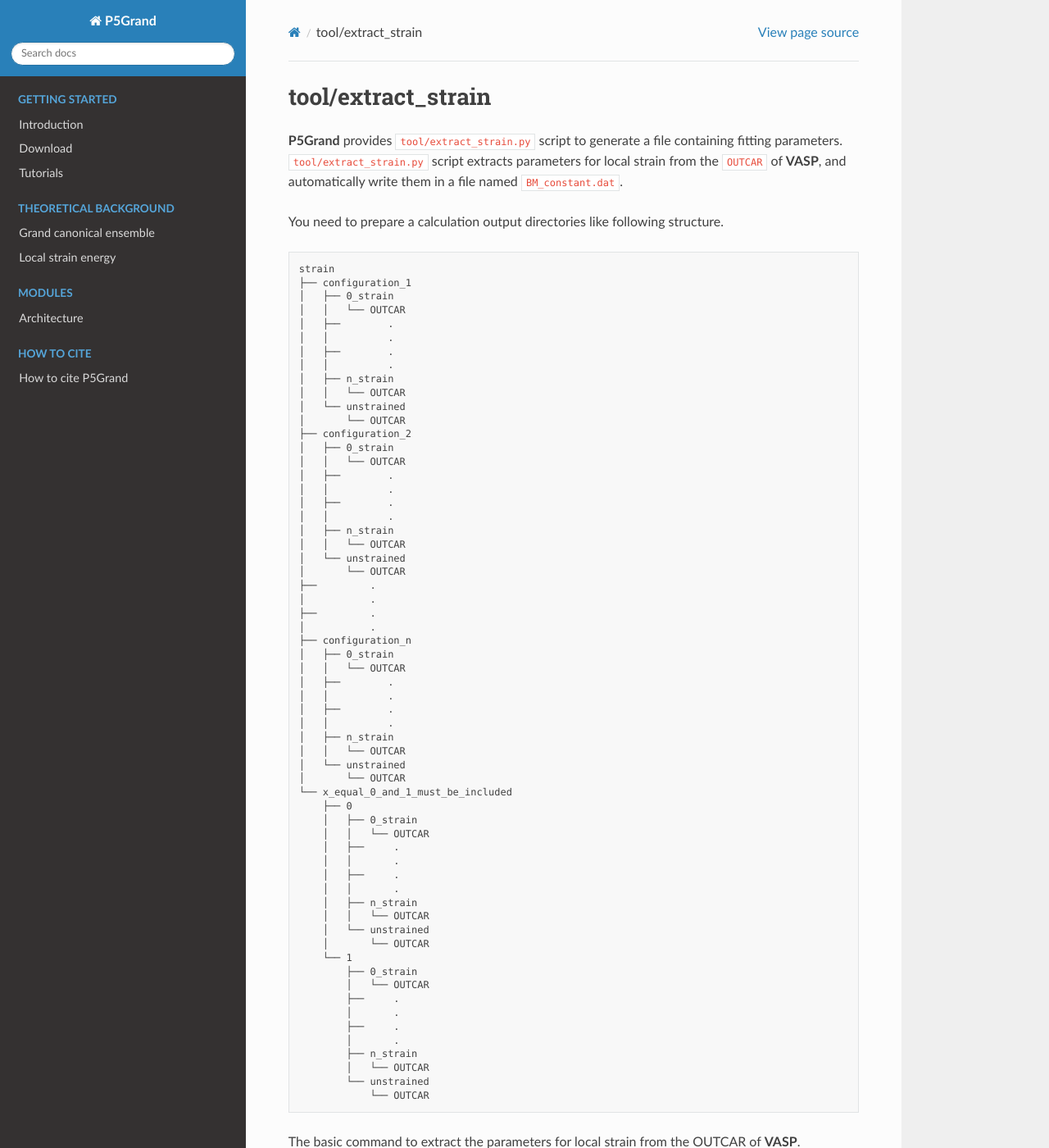
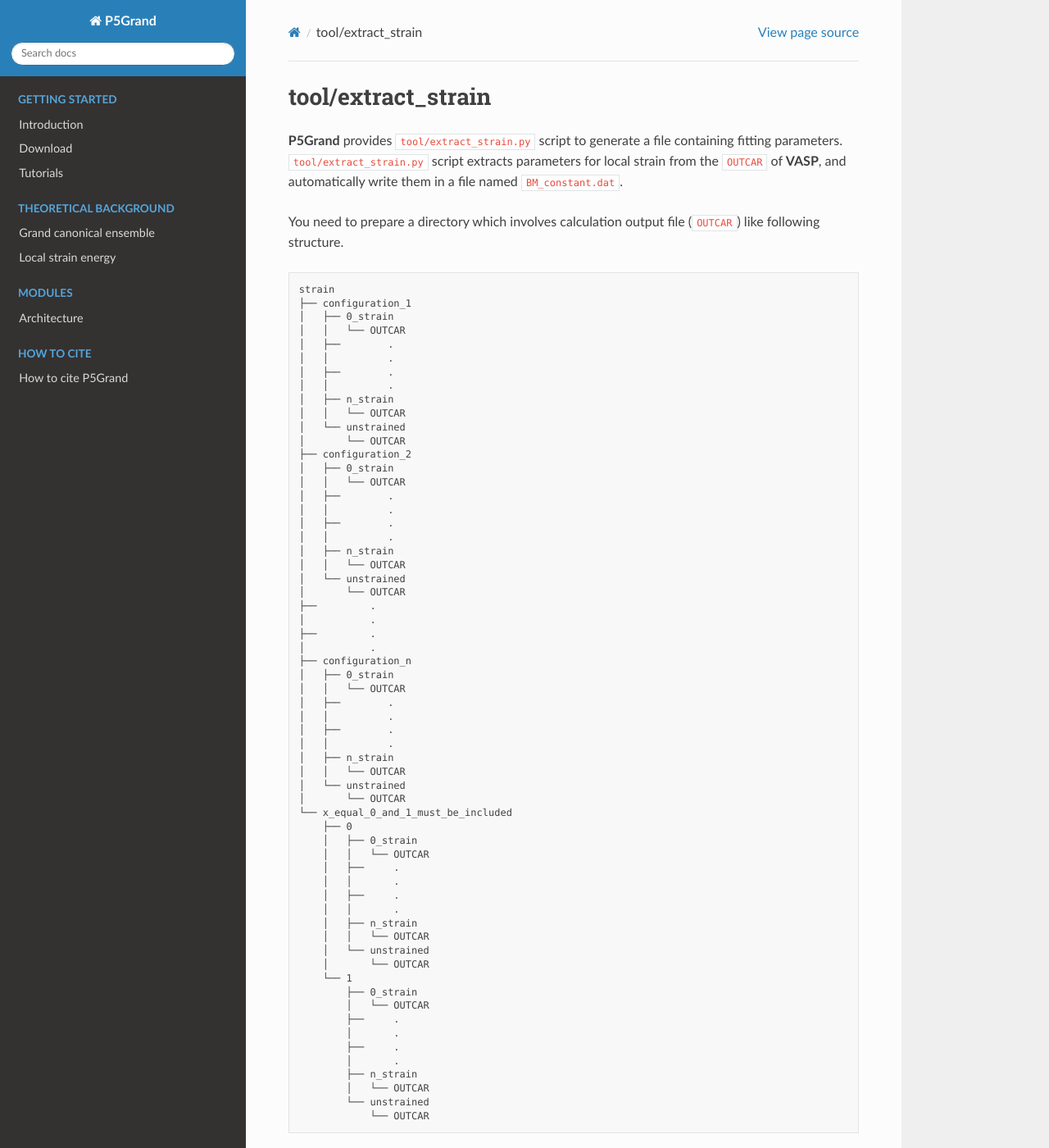
Before and after one commit to Han-Gyuseung/5PG, a Sphinx documentation site: the page built from docs/source/start/tutorial/tool.rst, in a window 1280 px wide and 1400 px high. Shown: the whole window at 82% size. Built offline with Sphinx 7.4.7 and the Read the Docs theme 2.0.0, drawn with Linux system fonts in a browser that asks for light colours; some of the changed text lies outside the part shown.

Commit message:
Update tool.rst

```diff
--- a/docs/source/start/tutorial/tool.rst
+++ b/docs/source/start/tutorial/tool.rst
@@ -4,7 +4,7 @@ tool/extract_strain
 **P5Grand** provides ``tool/extract_strain.py`` script to generate a file containing fitting parameters.
 ``tool/extract_strain.py`` script extracts parameters for local strain from the ``OUTCAR`` of **VASP**, and automatically write them in a file named ``BM_constant.dat``.
 
-You need to prepare a calculation output directories like following structure.
+You need to prepare a directory which involves calculation output file (``OUTCAR``) like following structure.
 
 ::
 
@@ -70,7 +70,7 @@ You need to prepare a calculation output directories like following structure.
          └── unstrained
              └── OUTCAR
 
-The basic command to extract the parameters for local strain from the OUTCAR of **VASP**.
+The basic command to extract the parameters for local strain from the OUTCAR of **VASP**. Run this command in strain directory above.
 
 ::
 
```
